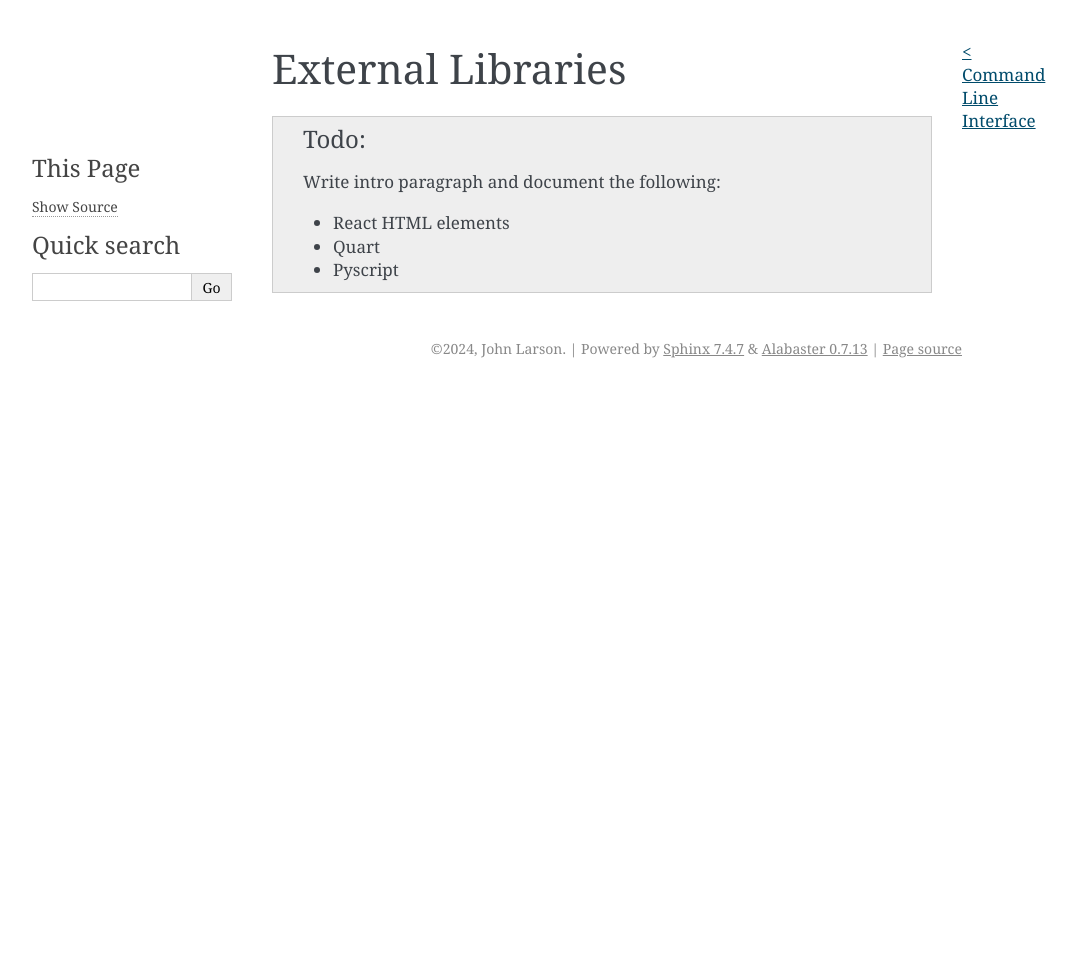
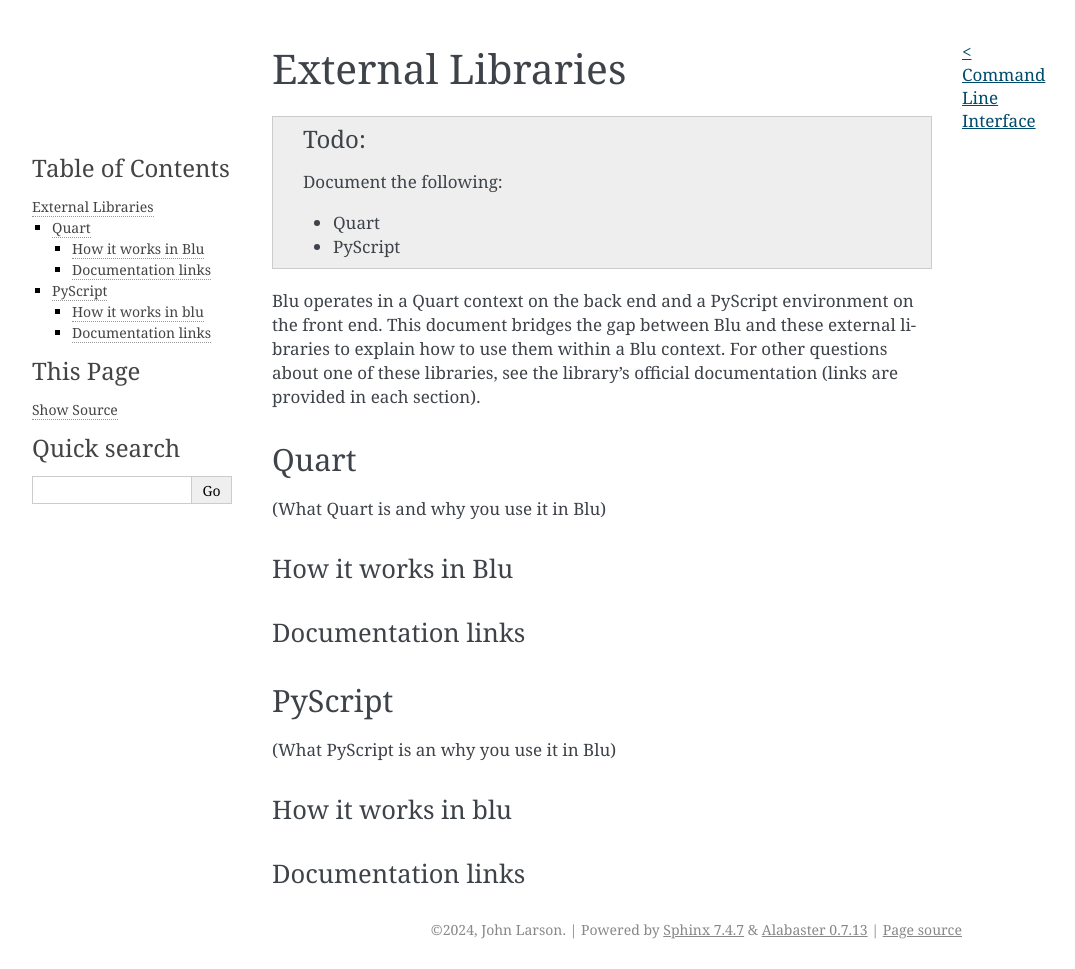
Before and after one commit to johnlarson/blu, a Sphinx documentation site: the page built from docs/api-reference/external-libraries.rst, in a window 1280 px wide. Shown: the whole page, without its empty margins (148-1223 px from the left). Built offline with Sphinx 7.4.7, drawn with Linux system fonts in a browser that asks for light colours; before the commit the page ends 900 px from its top, so only the background shows below that.

Commit message:
progress

```diff
--- a/docs/api-reference/blu.rst
+++ b/docs/api-reference/blu.rst
@@ -14,6 +14,7 @@
     - use_state
     - use_ref
     - use_effect
+    - Settings (protocol)
 
 .. automodule:: blu
     :exclude-members: HTMLElement
--- a/docs/api-reference/external-libraries.rst
+++ b/docs/api-reference/external-libraries.rst
@@ -3,8 +3,37 @@
 
 .. todo::
 
-    Write intro paragraph and document the following:
+    Document the following:
 
-    - React HTML elements
     - Quart
-    - Pyscript
+    - PyScript
+
+
+Blu operates in a Quart context on the back end and a PyScript environment on the front end. This document bridges the gap between Blu and these external libraries to explain how to use them within a Blu context. For other questions about one of these libraries, see the library's official documentation (links are provided in each section).
+
+
+Quart
+-----
+
+(What Quart is and why you use it in Blu)
+
+How it works in Blu
++++++++++++++++++++
+
+
+Documentation links
++++++++++++++++++++
+
+
+PyScript
+--------
+
+(What PyScript is an why you use it in Blu)
+
+
+How it works in blu
++++++++++++++++++++
+
+
+Documentation links
++++++++++++++++++++
--- a/docs/api-reference/index.rst
+++ b/docs/api-reference/index.rst
@@ -7,6 +7,6 @@
 
    blu
    blu.html
-   routing-conventions
+   file-conventions
    cli
    external-libraries
--- a/docs/user-guide/client-side-rendering.rst
+++ b/docs/user-guide/client-side-rendering.rst
@@ -106,9 +106,15 @@
         :caption: app/__index__.py
 
         import arrr
+        from blu import client
 
 
         def __page__():
+            return MyClientElement
+
+
+        @client
+        def MyClientElement():
             return p[
                 arrr.translate('Hello there. How are you?')
             ]
```
Also changed, not shown: docs/api-reference/file-conventions.rst (added, +157 -0 lines), docs/api-reference/routing-conventions.rst (deleted, +0 -28 lines).
